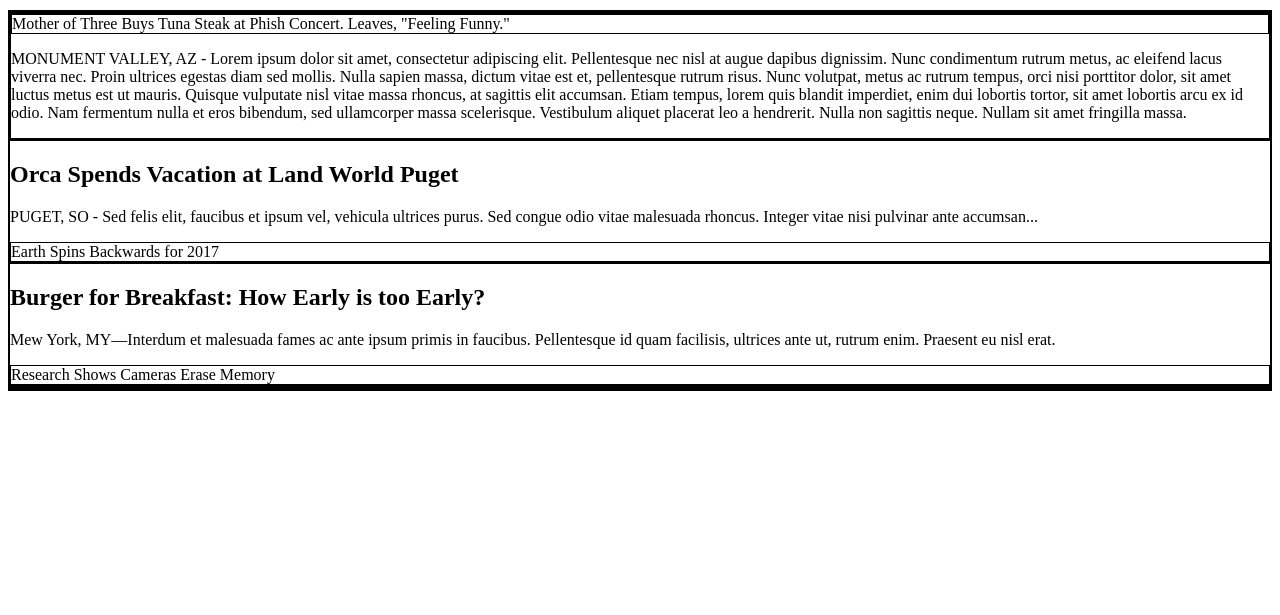
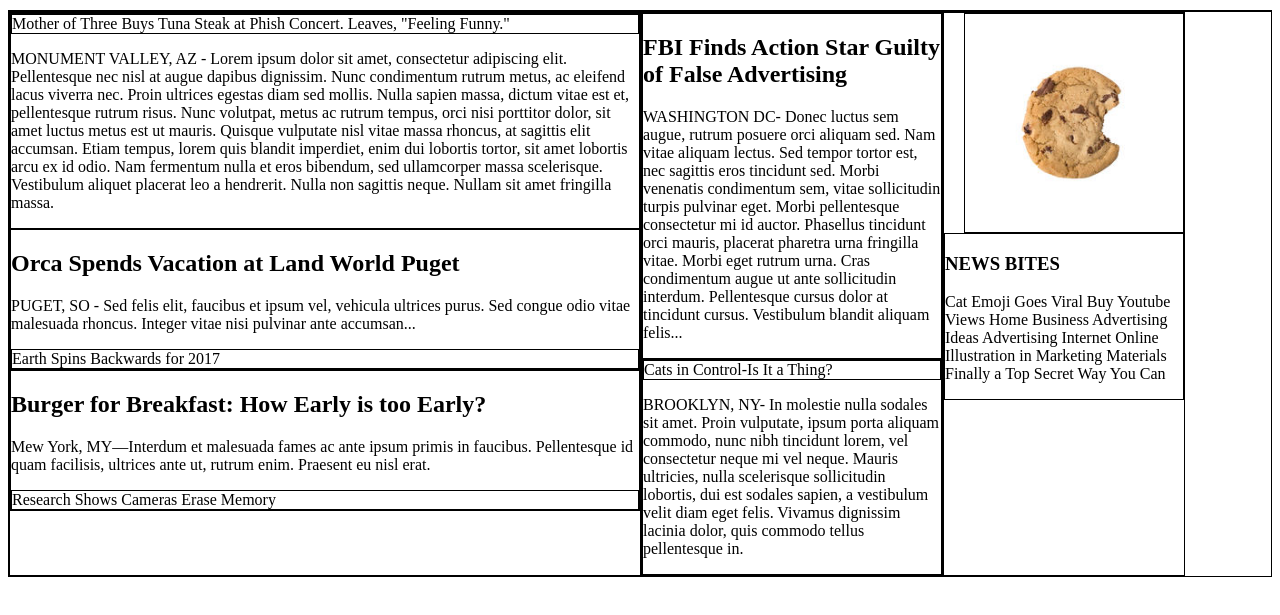
Before and after one commit to nabrus/my_times, a plain HTML site: page index.html in a window 1280 px wide. Shown: the part 83-698 px from the top of the page. Drawn offline with Linux system fonts and the light colour scheme.

Commit message:
complete three columns

```diff
--- a/index.html
+++ b/index.html
@@ -25,18 +25,17 @@
 
   <!-- Main content -->
 
-  <main class="container">
+  <main>
 
     <!-- Large column -->
 
-    <div class="column">
-      <div class="large">
-        <div class="story1">
-          <div>Mother of Three Buys Tuna Steak at Phish Concert. Leaves, "Feeling Funny."</div>
-          <p>
-            MONUMENT VALLEY, AZ - Lorem ipsum dolor sit amet, consectetur adipiscing elit. Pellentesque nec nisl at augue dapibus dignissim. Nunc condimentum rutrum metus, ac eleifend lacus viverra nec. Proin ultrices egestas diam sed mollis. Nulla sapien massa, dictum vitae est et, pellentesque rutrum risus. Nunc volutpat, metus ac rutrum tempus, orci nisi porttitor dolor, sit amet luctus metus est ut mauris. Quisque vulputate nisl vitae massa rhoncus, at sagittis elit accumsan. Etiam tempus, lorem quis blandit imperdiet, enim dui lobortis tortor, sit amet lobortis arcu ex id odio. Nam fermentum nulla et eros bibendum, sed ullamcorper massa scelerisque. Vestibulum aliquet placerat leo a hendrerit. Nulla non sagittis neque. Nullam sit amet fringilla massa.</p>
-        </div>
+    <div class="column large">
+      <div class="story1">
+        <div>Mother of Three Buys Tuna Steak at Phish Concert. Leaves, "Feeling Funny."</div>
+        <p>
+          MONUMENT VALLEY, AZ - Lorem ipsum dolor sit amet, consectetur adipiscing elit. Pellentesque nec nisl at augue dapibus dignissim. Nunc condimentum rutrum metus, ac eleifend lacus viverra nec. Proin ultrices egestas diam sed mollis. Nulla sapien massa, dictum vitae est et, pellentesque rutrum risus. Nunc volutpat, metus ac rutrum tempus, orci nisi porttitor dolor, sit amet luctus metus est ut mauris. Quisque vulputate nisl vitae massa rhoncus, at sagittis elit accumsan. Etiam tempus, lorem quis blandit imperdiet, enim dui lobortis tortor, sit amet lobortis arcu ex id odio. Nam fermentum nulla et eros bibendum, sed ullamcorper massa scelerisque. Vestibulum aliquet placerat leo a hendrerit. Nulla non sagittis neque. Nullam sit amet fringilla massa.</p>
       </div>
+
       <div class="story2">
         <h2>Orca Spends Vacation at Land World Puget</h2>
         <p>
@@ -52,12 +51,31 @@
       </div>
     </div>
 
-    <div class="medium">
+    <!-- Medium column -->
 
+    <div class="column medium">
+      <div class="story4">
+        <h2>FBI Finds Action Star Guilty of False Advertising</h2>
+        <p>
+          WASHINGTON DC- Donec luctus sem augue, rutrum posuere orci aliquam sed. Nam vitae aliquam lectus. Sed tempor tortor est, nec sagittis eros tincidunt sed. Morbi venenatis condimentum sem, vitae sollicitudin turpis pulvinar eget. Morbi pellentesque consectetur mi id auctor. Phasellus tincidunt orci mauris, placerat pharetra urna fringilla vitae. Morbi eget rutrum urna. Cras condimentum augue ut ante sollicitudin interdum. Pellentesque cursus dolor at tincidunt cursus. Vestibulum blandit aliquam felis...</p>
+      </div>
+
+      <div class="story5">
+        <div>Cats in Control-Is It a Thing?</div>
+        <p>
+          BROOKLYN, NY- In molestie nulla sodales sit amet. Proin vulputate, ipsum porta aliquam commodo, nunc nibh tincidunt lorem, vel consectetur neque mi vel neque. Mauris ultricies, nulla scelerisque sollicitudin lobortis, dui est sodales sapien, a vestibulum velit diam eget felis. Vivamus dignissim lacinia dolor, quis commodo tellus pellentesque in.</p>
+      </div>
     </div>
 
-    <div class="small">
+    <!-- Small column -->
 
+    <div class="column small">
+      <img src="resources/images/img-news-bite-cookie.png" alt="bite out of cookie" />
+      <div class="story6">
+        <h3>NEWS BITES</h3>
+        <p>
+          Cat Emoji Goes Viral Buy Youtube Views Home Business Advertising Ideas Advertising Internet Online Illustration in Marketing Materials Finally a Top Secret Way You Can</p>
+      </div>
     </div>
 
 
--- a/resources/css/style.css
+++ b/resources/css/style.css
@@ -39,6 +39,11 @@ li {
 
 /* main content */
 
+main {
+  display: flex;
+  border: thin solid black; /* remove */
+}
+
 div {
   border: thin solid black; /* remove */
 }
@@ -53,3 +58,11 @@ div {
 .column.large {
   width: 630px;
 }
+
+.column.medium {
+  width: 300px;
+}
+
+.column.small {
+  width: 240px;
+}
```
